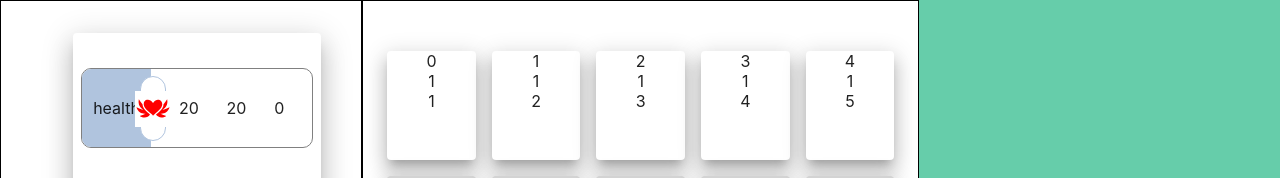
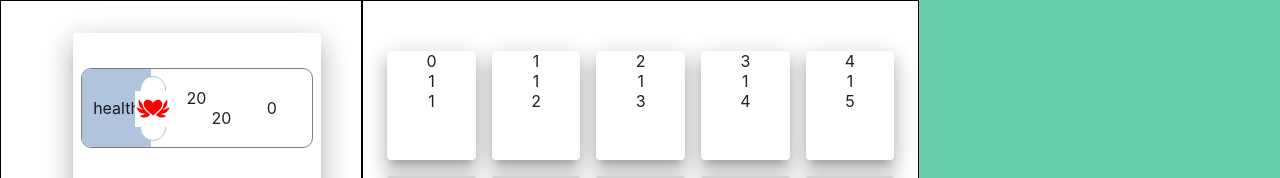
Before and after one commit to arturaszuta/card-warrior, a React (Create React App) app: page / in a window 1280 px wide. Shown: the top 178 px of the page. Built offline with nearby package versions, Linux system fonts and the light colour scheme.

Commit message:
Style the cards.

```diff
--- a/src/CSS/cards.css
+++ b/src/CSS/cards.css
@@ -30,3 +30,33 @@
     flex-direction: row;
     align-items: center;
 }
+
+.hp-container {
+    width: 45px;
+    position: relative;
+    background:
+        linear-gradient(to top left,
+            rgba(0,0,0,0) 0%,
+            rgba(0,0,0,0) calc(50% - 0.8px),
+            rgba(0,0,0,1) 50%,
+            rgba(0,0,0,0) calc(50% + 0.8px),
+            rgba(0,0,0,0) 100%)
+        /* linear-gradient(to top right,
+            rgba(0,0,0,0) 0%,
+            rgba(0,0,0,0) calc(50% - 0.8px),
+            rgba(0,0,0,1) 50%,
+            rgba(0,0,0,0) calc(50% + 0.8px),
+            rgba(0,0,0,0) 100%); */
+}
+
+.hp {
+    position: absolute;
+    top: 0;
+    right: 0;
+}
+
+.max-hp {
+    position: absolute;
+    bottom: 0;
+    left: 0;
+}
--- a/src/components/StatsCard.tsx
+++ b/src/components/StatsCard.tsx
@@ -9,9 +9,8 @@ const StatsCard = (props:any) => {
     const contentBuilder = (type: string, data: any) => {
         if (type == "hp") {
             return (
-                [
-                    <div>{data.hp}</div>,
-                    <div>{data.maxhp}</div>,
+                [   <div className="hp-container"><div className="hp">{data.hp}</div>
+                    <div className="max-hp">{data.maxhp}</div></div>,
                     <div>{data.regen}</div>,
                 ]
             )
```
